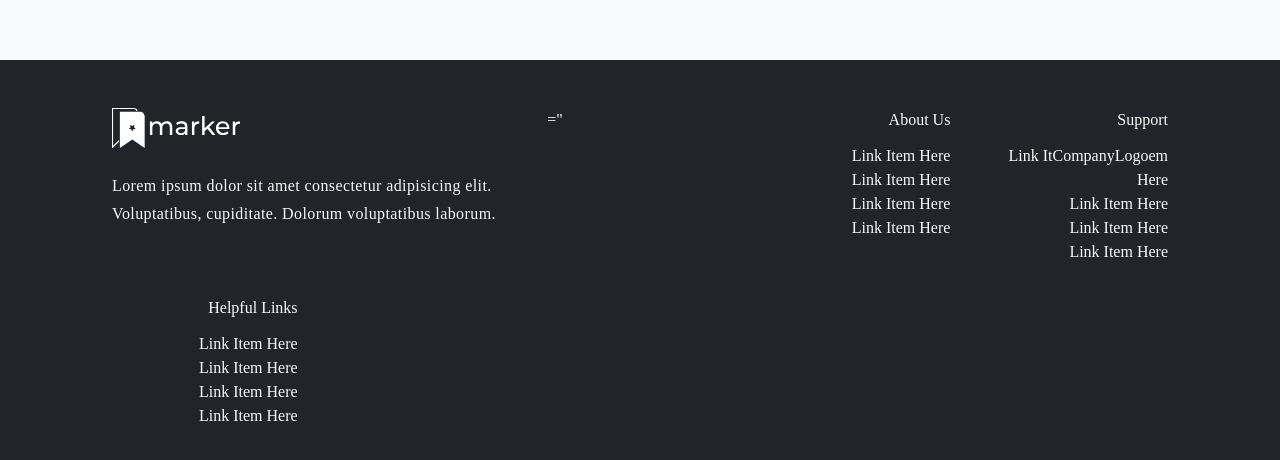
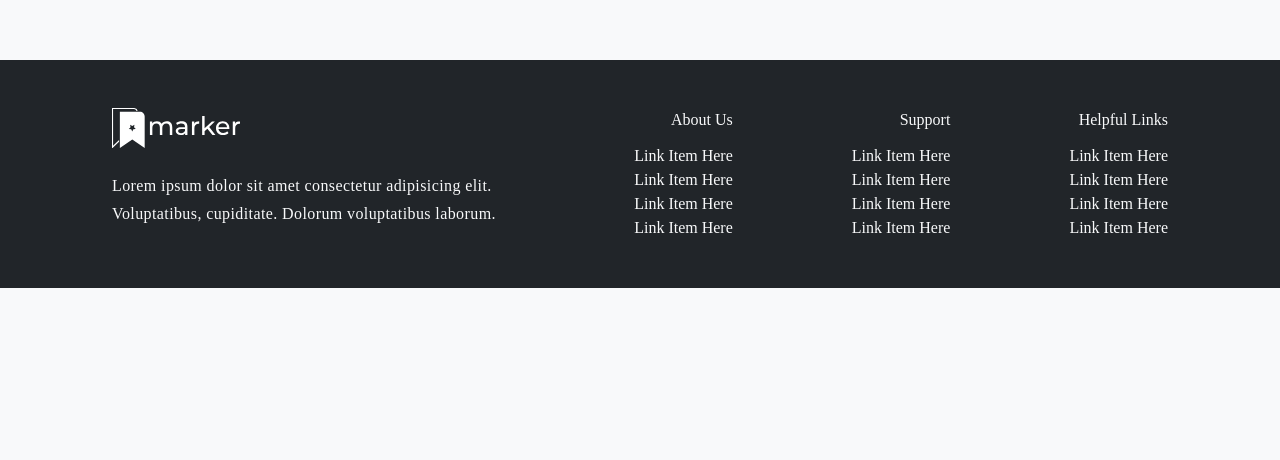
Before and after one commit to Justin-Bento/marker, a React (Vite) app: page /support in a window 1280 px wide. Shown: the part 973-1433 px from the top of the page. After the commit the page ends 1261 px from the top, so only its background shows below. Built offline with nearby package versions, Linux system fonts and the light colour scheme; a web font is replaced by a local one.

Commit message:
chore(code): removed accidental characters.

```diff
--- a/src/frontend/components/footer.tsx
+++ b/src/frontend/components/footer.tsx
@@ -13,7 +13,6 @@ export default function Footer() {
             </p>
           </div>
           {/*  */}
-          ="{" "}
           <div className="col-span-1 flex flex-col lg:items-end lg:*:text-right">
             <h6 className="">About Us</h6>
             <ul className="mt-3">
@@ -48,7 +47,7 @@ export default function Footer() {
             <ul className="mt-3">
               <li>
                 <a href="" className="">
-                  Link ItCompanyLogoem Here
+                  Link Item Here
                 </a>
               </li>
               <li>
```
